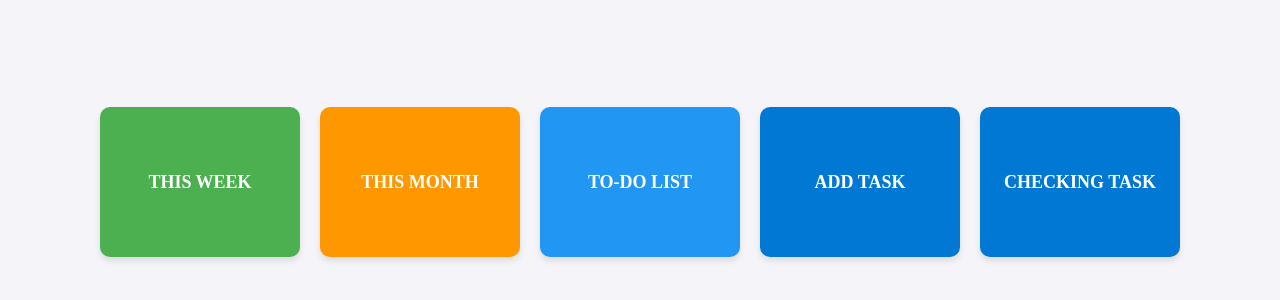
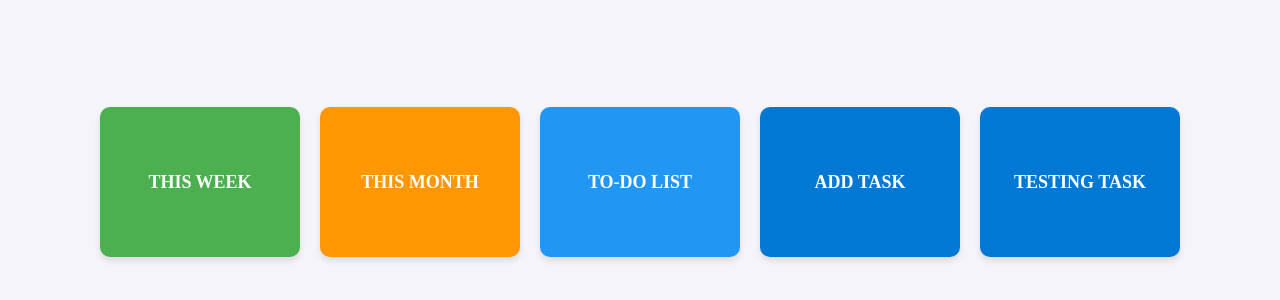
Before and after one commit to Joao14m/FocusFlow, a React (Vite) app in the folder frontend/: page /Homepage in a window 1280 px wide. Shown: the part 218-518 px from the top of the page. Built offline with nearby package versions, Linux system fonts and the light colour scheme.

Commit message:
Checking Deploy again

```diff
--- a/frontend/src/pages/Homepage.tsx
+++ b/frontend/src/pages/Homepage.tsx
@@ -8,7 +8,7 @@ const Homepage: React.FC = () => {
         <div className="box" id="this-month">This Month</div>
         <div className="box" id="todo-list">To-Do List</div>
         <div className="box" id="add-task">Add Task</div>
-        <div className="box" id="add-task">Checking Task</div>
+        <div className="box" id="add-task">Testing Task</div>
     </div>
     );
 };
```
